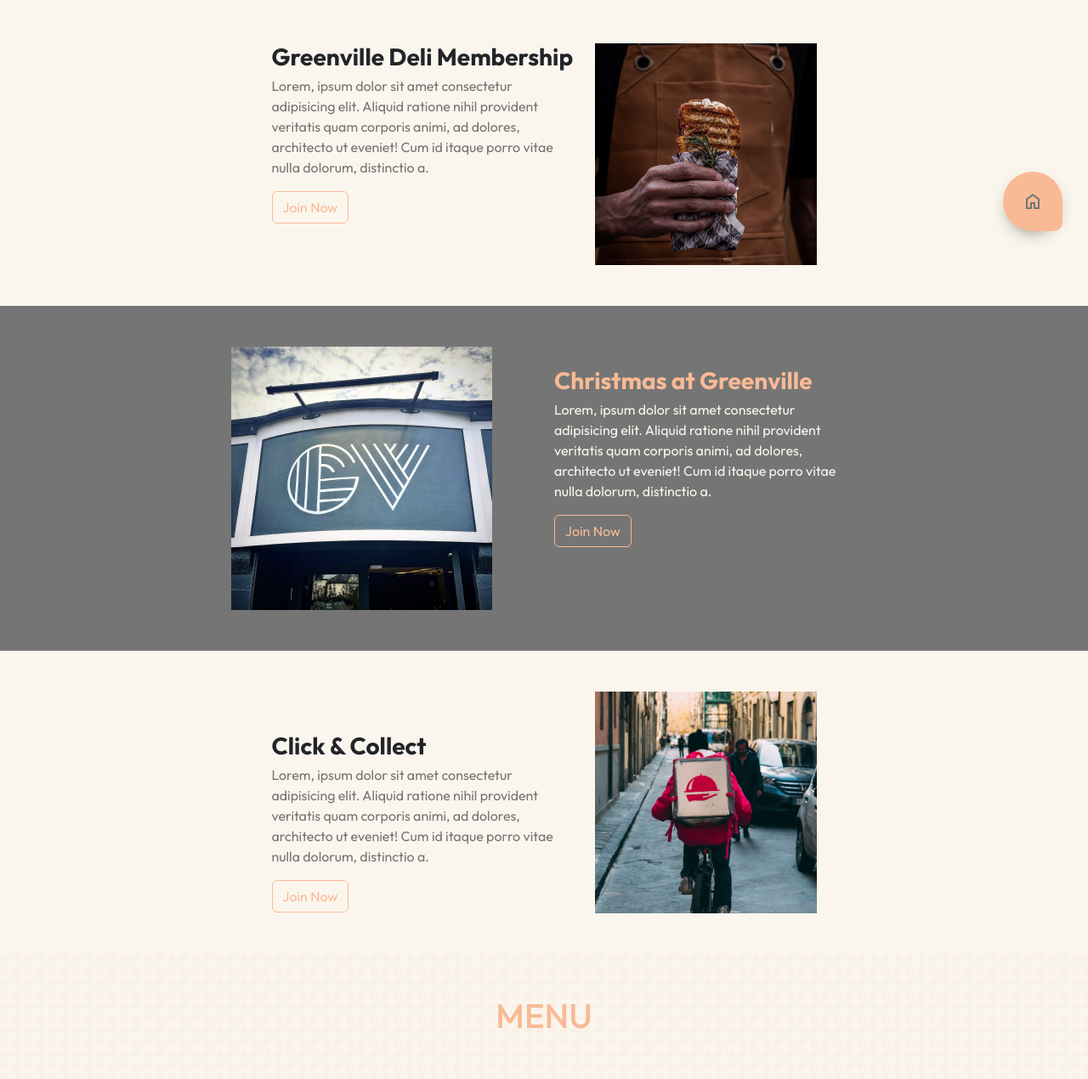
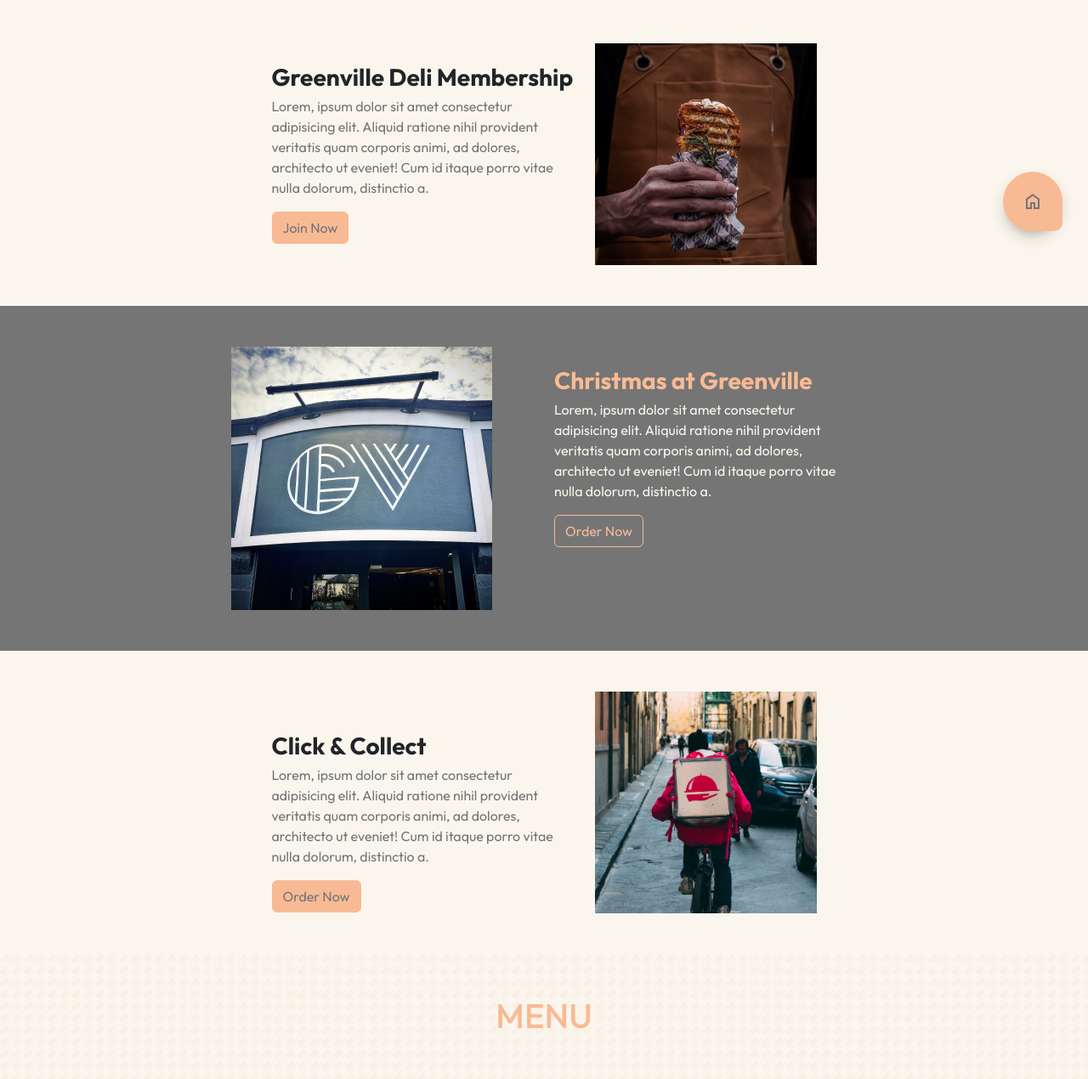
Before and after one commit to fintan-gallagher/greenvillesass-fintan-gallagher, a website: page index.html in a window 1280 px wide. Shown: the part 498-1768 px from the top of the page at 85% size. Drawn offline with nearby package versions, Linux system fonts and the light colour scheme.

Commit message:
Made button styling consistent

```diff
--- a/index.html
+++ b/index.html
@@ -106,7 +106,7 @@
             Lorem, ipsum dolor sit amet consectetur adipisicing elit. Aliquid ratione nihil provident veritatis quam
             corporis animi, ad dolores, architecto ut eveniet! Cum id itaque porro vitae nulla dolorum, distinctio a.
           </p>
-          <button type="button" class="btn btn-outline-primary mb-sm-5">Join Now</button>
+          <button type="submit" class="btn btn-primary text-secondary">Join Now</button>
         </div>
         <div class="col-md-3">
           <img src="images/luis-covarrubias-MKHF1jCOjeQ-unsplash.jpg" class="img-fluid py-5" lt="" />
@@ -128,7 +128,7 @@
               Lorem, ipsum dolor sit amet consectetur adipisicing elit. Aliquid ratione nihil provident veritatis quam
               corporis animi, ad dolores, architecto ut eveniet! Cum id itaque porro vitae nulla dolorum, distinctio a.
             </p>
-            <button type="button" class="btn btn-outline-primary mb-sm-5">Join Now</button>
+            <button type="button" class="btn btn-outline-primary mb-sm-5">Order Now</button>
           </div>
 
         </div>
@@ -145,7 +145,7 @@
             Lorem, ipsum dolor sit amet consectetur adipisicing elit. Aliquid ratione nihil provident veritatis quam
             corporis animi, ad dolores, architecto ut eveniet! Cum id itaque porro vitae nulla dolorum, distinctio a.
           </p>
-          <button type="button" class="btn btn-outline-primary">Join Now</button>
+          <button type="submit" class="btn btn-primary text-secondary">Order Now</button>
         </div>
         <div class="col-md-3">
           <img src="images/kai-pilger-tL92LY152Sk-unsplash.jpg" class="img-fluid py-5" lt="" />
```
Also changed, not shown: basket.html (+1 -6 lines), product.html (+1 -1 lines).
